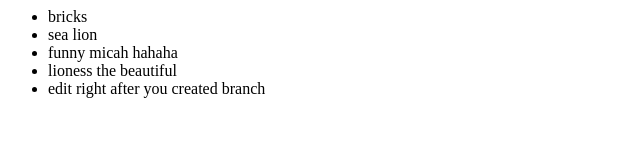
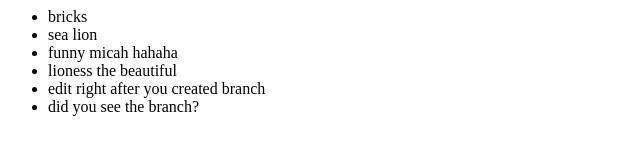
Before and after one commit to skyper812/git_training1, a plain HTML site: page index.html in a window 1280 px wide. Shown: the whole page, without its empty margins (0-640 px from the left). Drawn offline with Linux system fonts and the light colour scheme.

Commit message:
added one line of html code

```diff
--- a/index.html
+++ b/index.html
@@ -7,6 +7,7 @@
 			<li>funny micah hahaha</li>
 			<li>lioness the beautiful</li>
 			<li>edit right after you created branch</li>
+			<li>did you see the branch?</li>
 		</ul>
 		</div>
 	</body>
```
